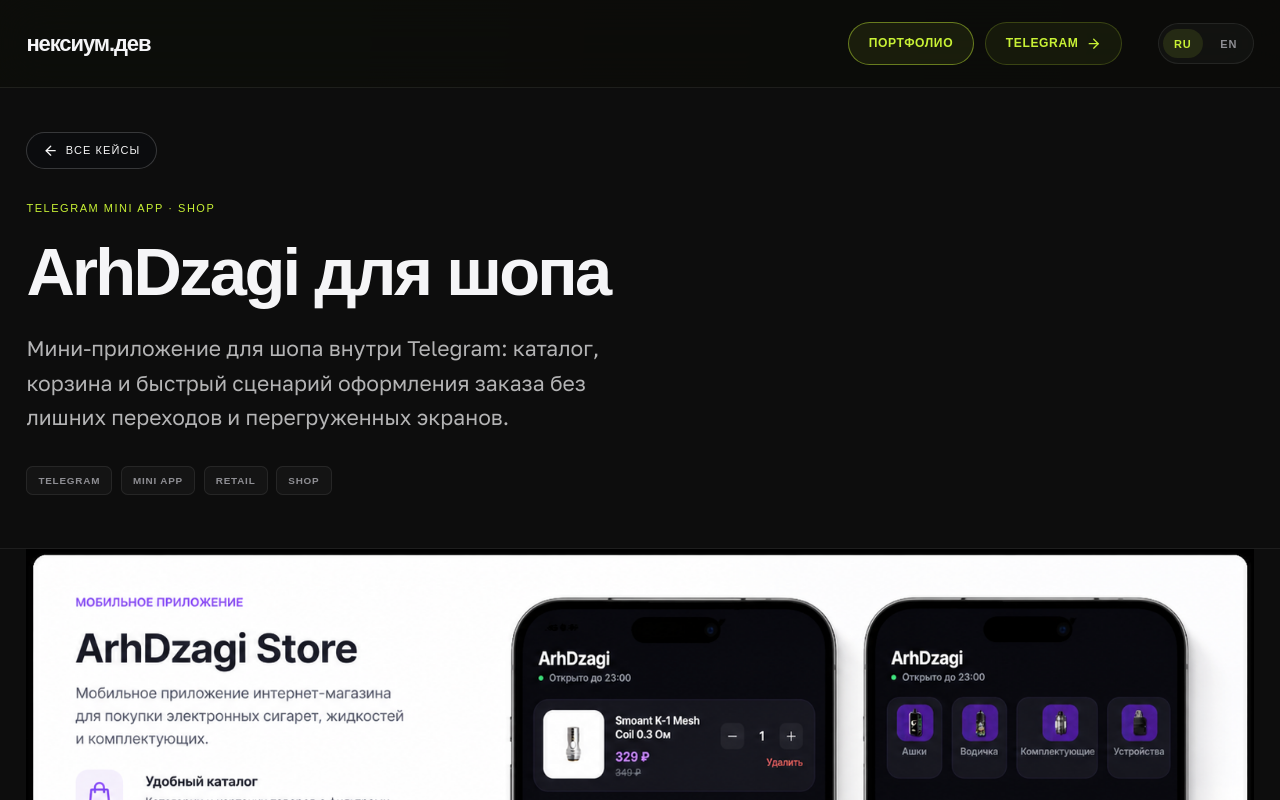
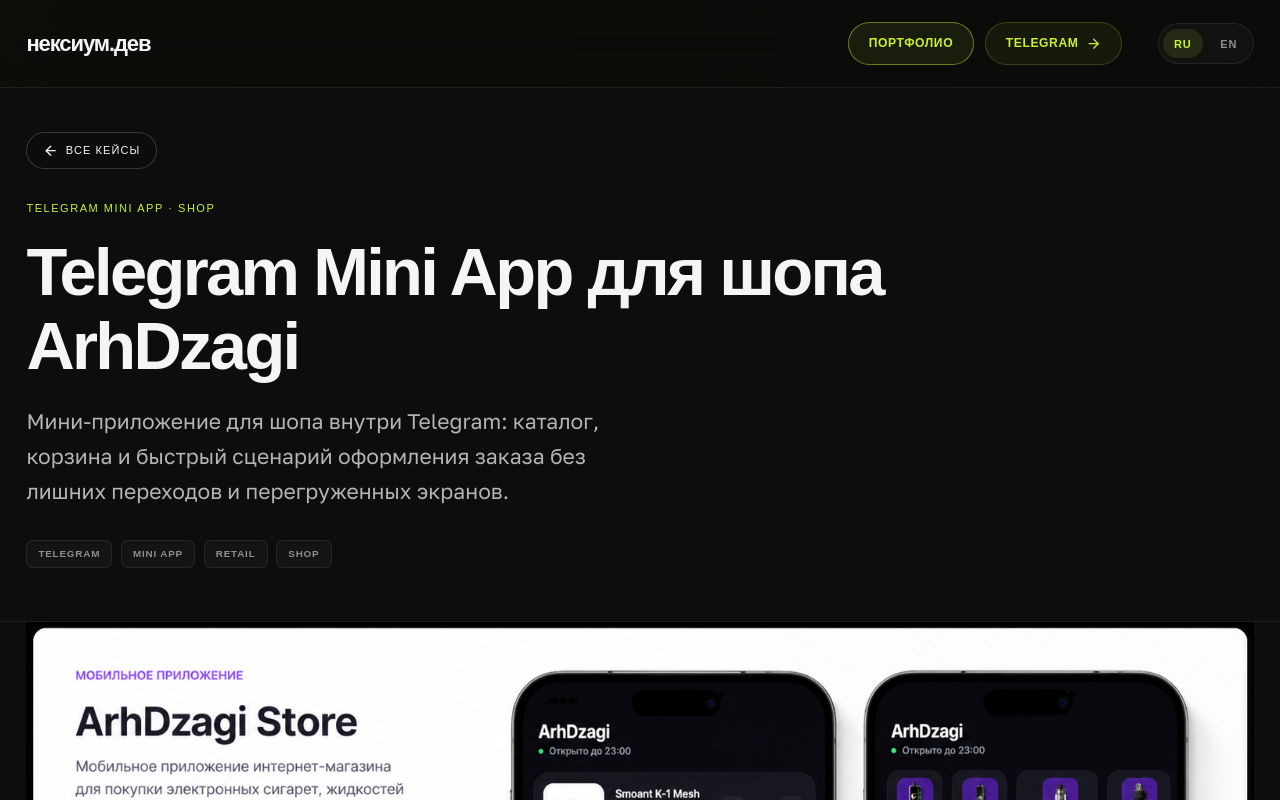
Before and after one commit to tauriene/solodev, a React (Vite) app: page /cases/arhdzagi in a window 1280 px wide. Shown: the top 800 px of the page. Built offline with nearby package versions, Linux system fonts and the light colour scheme; the HTML template or start-up script is replaced by a standard one; a web font is replaced by a local one.

Commit message:
feat: update titles and images for ArhDzagi case study and showcase

```diff
--- a/src/data/caseStudy.js
+++ b/src/data/caseStudy.js
@@ -122,7 +122,7 @@
   },
   arhdzagi: {
     ru: {
-      title: 'ArhDzagi для шопа',
+      title: 'Telegram Mini App для шопа ArhDzagi',
       eyebrow: 'Telegram Mini App · shop',
       description:
         'Мини-приложение для шопа внутри Telegram: каталог, корзина и быстрый сценарий оформления заказа без лишних переходов и перегруженных экранов.',
@@ -178,7 +178,7 @@
       },
     },
     en: {
-      title: 'ArhDzagi shop app',
+      title: 'Telegram Mini App for ArhDzagi shop',
       eyebrow: 'Telegram Mini App · shop',
       description:
         'A shop-focused Telegram Mini App with a catalog, cart, and a fast checkout flow that avoids extra transitions and overloaded screens.',
--- a/src/data/cases.js
+++ b/src/data/cases.js
@@ -1,5 +1,5 @@
 import crmLanding from '../cases_assets/crm/landing.png';
-import arhLanding from '../cases_assets/arhdzagi/main_arh.png';
+import arhShowcase from '../new_case_assets/arh/arh_showcase.png';
 
 export const casesCatalog = [
   {
@@ -42,7 +42,7 @@
     tagsEn: ['Telegram', 'Mini App', 'Shop'],
     metricRu: '+19%',
     metricEn: '+19%',
-    image: arhLanding,
+    image: arhShowcase,
     imageAltRu: 'Главный экран приложения ArhDzagi для шопа',
     imageAltEn: 'Main screen of the ArhDzagi shop app',
   },
```
